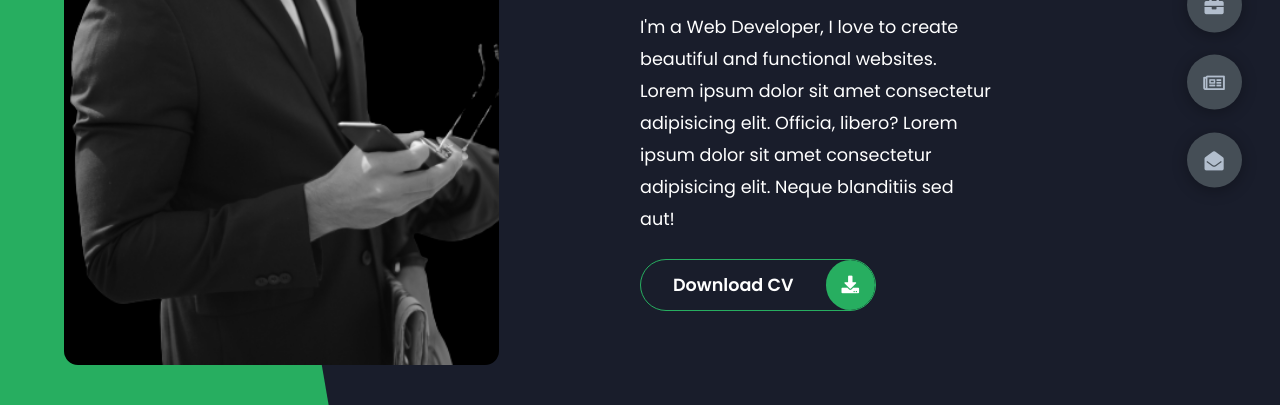
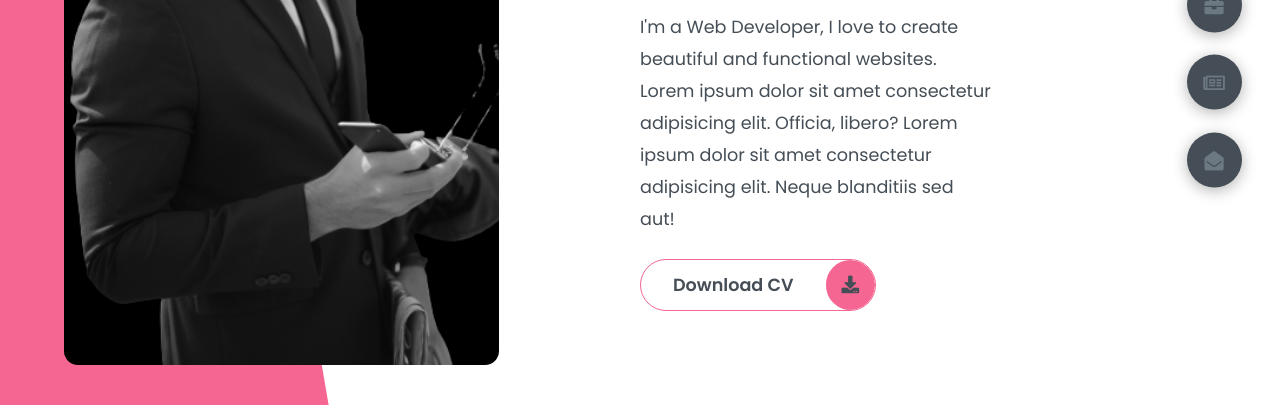
Before and after one commit to aakashpalsql/aakashpalsql.github.io, a plain HTML site: page index.html in a window 1280 px wide. Shown: the part 395-800 px from the top of the page. Drawn offline with Linux system fonts and the light colour scheme.

Commit message:
Update index.html

```diff
--- a/index.html
+++ b/index.html
@@ -11,7 +11,7 @@
     <link rel="stylesheet" href="https://cdnjs.cloudflare.com/ajax/libs/font-awesome/5.15.4/css/all.min.css" integrity="sha512-1ycn6IcaQQ40/MKBW2W4Rhis/DbILU74C1vSrLJxCq57o941Ym01SwNsOMqvEBFlcgUa6xLiPY/NS5R+E6ztJQ==" crossorigin="anonymous" referrerpolicy="no-referrer" />
     <link href="https://fonts.googleapis.com/css2?family=Poppins:wght@400;500;600;700;800&display=swap" rel="stylesheet">
 </head>
-<body class="main-content">
+<body class="main-content light-mode">
     <header class="container header active" id="home">
         <div class="header-content">
             <div class="left-header">
```
